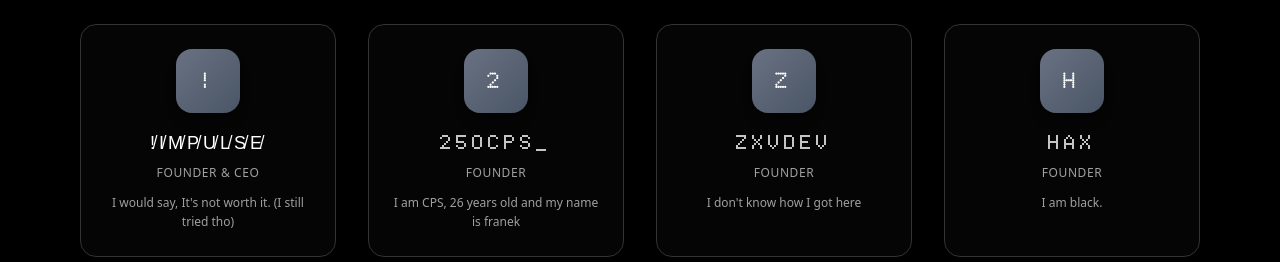
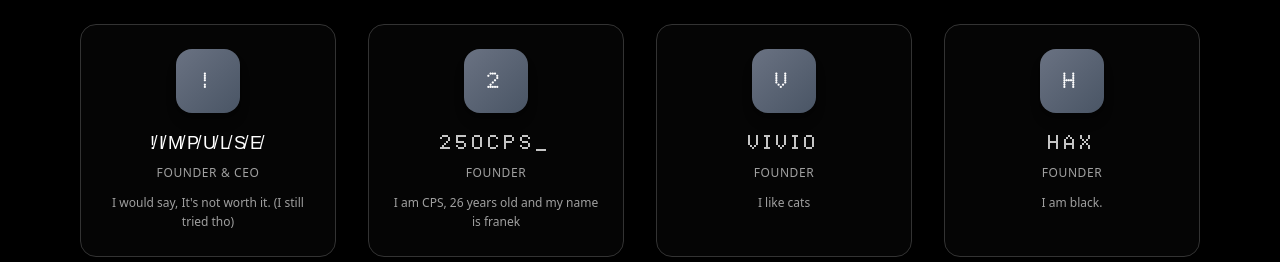
Before and after one commit to Null-Tools/nulltools, a Next.js app: page /about in a window 1280 px wide. Shown: the part 1360-1622 px from the top of the page. Built offline with nearby package versions, Linux system fonts and the light colour scheme.

Commit message:
founder change

```diff
--- a/src/app/about/page.tsx
+++ b/src/app/about/page.tsx
@@ -68,9 +68,9 @@ export default function About() {
       description: "I am CPS, 26 years old and my name is franek"
     },
     {
-      name: "zxvdev",
+      name: "vivio",
       role: "Founder",
-      description: "I don't know how I got here"
+      description: "I like cats"
     },
     {
       name: "hax",
```
